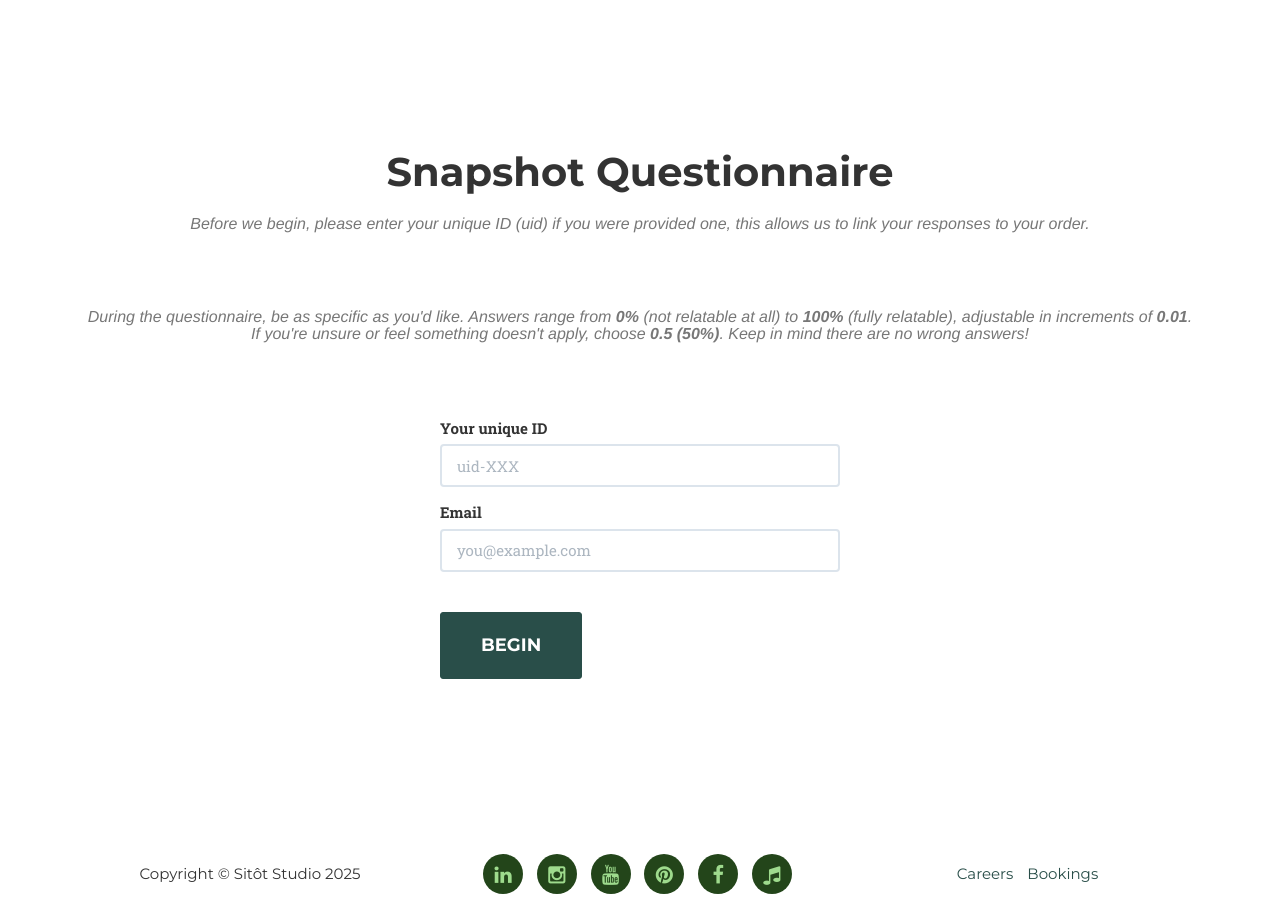
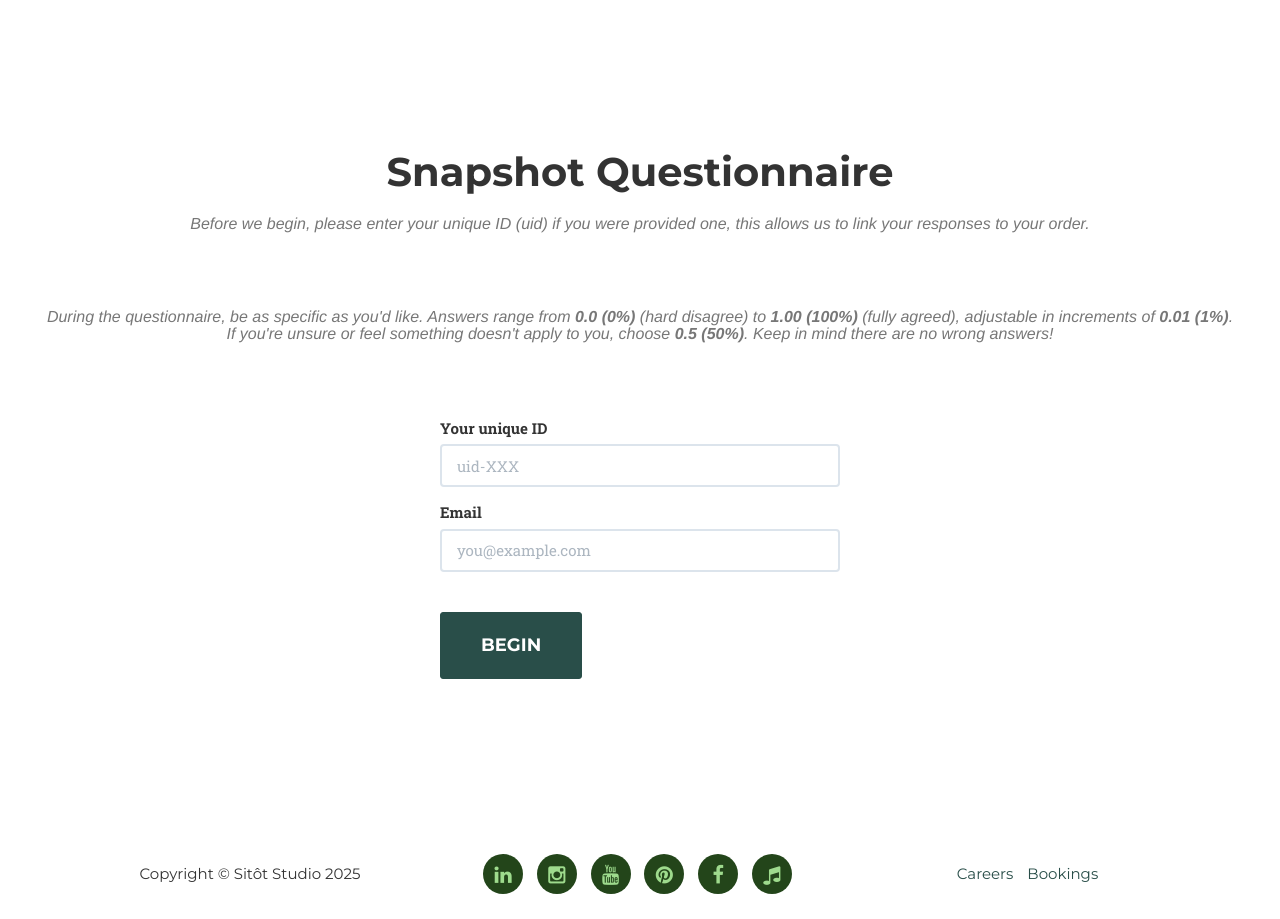
Before and after one commit to sitotstudio/sitotstudio.github.io, a Jekyll site: the page built from snapshot.html, in a window 1280 px wide. Built offline with Jekyll 4.4.1, drawn with Linux system fonts in a browser that asks for light colours; some web fonts are replaced.

Commit message:
Update intro disclaimer instructions + center value field

```diff
--- a/snapshot.html
+++ b/snapshot.html
@@ -14,9 +14,9 @@
                     Before we begin, please enter your unique ID (uid) if you were provided one, this allows us to link your responses to your order.
                 </h3>
                 <h3 class="section-subheading text-muted">
-                    During the questionnaire, be as specific as you'd like. Answers range from <strong>0%</strong> (not relatable at all)
-                    to <strong>100%</strong> (fully relatable), adjustable in increments of <strong>0.01</strong>.<br>
-                    If you're unsure or feel something doesn't apply, choose <strong>0.5 (50%)</strong>.
+                    During the questionnaire, be as specific as you'd like. Answers range from <strong>0.0 (0%)</strong> (hard disagree)
+                    to <strong>1.00 (100%)</strong> (fully agreed), adjustable in increments of <strong>0.01 (1%)</strong>.<br>
+                    If you're unsure or feel something doesn't apply to you, choose <strong>0.5 (50%)</strong>.
                     Keep in mind there are no wrong answers!
                 </h3>
 
@@ -52,8 +52,8 @@
             <div class="slider-wrapper" style="margin-top: 50px;">
                 <input id="slider" type="range" min="0.0" max="1.0" step="0.01" value="0.5"
                     class="form-range" style="width: 80%;">
-                <p><br>Value: <span id="slider-value">0.50</span></p>
             </div>
+            <p><br>Value: <span id="slider-value">0.50</span></p>
 
             <div style="margin-top: 40px;">
                 <button id="back-btn" class="btn btn-secondary btn-xl" style="display:none; margin-right: 10px;">
```
